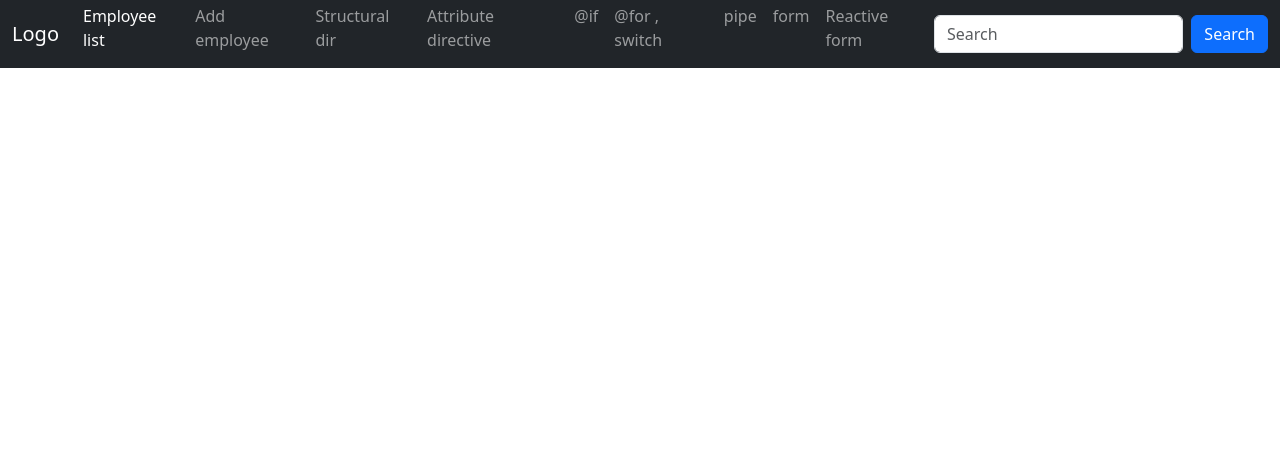
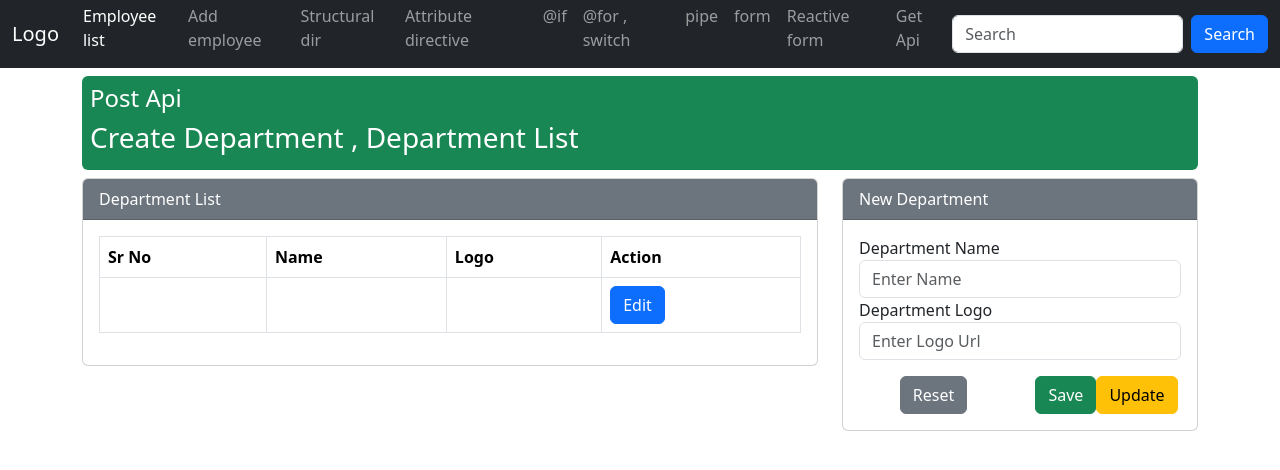
Before and after one commit to JBworks-GIT/angular_18_tutorial, an Angular app: page /post-api in a window 1280 px wide. Before the commit this address led to /. Shown: the top 470 px of the page. Built offline with nearby package versions, Linux system fonts and the light colour scheme.

Commit message:
get api used

```diff
--- a/src/app/app.component.html
+++ b/src/app/app.component.html
@@ -51,6 +51,9 @@
           <li class="nav-item" style="margin-top:-12px;">
             <a class="nav-link" routerLink="reactive-form">Reactive form</a>
           </li>
+          <li class="nav-item" style="margin-top:-12px;">
+            <a class="nav-link" routerLink="get-api">Get Api</a>
+          </li>
         </ul>
         <form class="d-flex">
           <input class="form-control me-2" type="text" placeholder="Search">
--- a/src/app/app.config.ts
+++ b/src/app/app.config.ts
@@ -2,7 +2,8 @@ import { ApplicationConfig, provideZoneChangeDetection } from '@angular/core';
 import { provideRouter } from '@angular/router';
 
 import { routes } from './app.routes';
+import { provideHttpClient } from '@angular/common/http';
 
 export const appConfig: ApplicationConfig = {
-  providers: [provideZoneChangeDetection({ eventCoalescing: true }), provideRouter(routes)]
+  providers: [provideHttpClient(),   provideZoneChangeDetection({ eventCoalescing: true }), provideRouter(routes)]
 };
--- /dev/null
+++ b/src/app/components/apiIntegration/get-api/get-api.component.html
@@ -0,0 +1,13 @@
+<div class="row">
+    <div class="col-2">
+        <div class="btn btn-success" (click)="getAllUser()">Get Users</div>
+        <div class="btn btn-success" (click)="getAllCustomer()">Get All Customers</div>
+    </div>
+    <div class="col-3">
+        <select class="form-select">
+            @for (item of userList; track $index) {
+                <option>{{item.name}}</option>
+            }
+        </select>
+    </div>
+</div>
--- /dev/null
+++ b/src/app/components/apiIntegration/get-api/get-api.component.ts
@@ -0,0 +1,36 @@
+import { HttpClient } from '@angular/common/http';
+import { Component } from '@angular/core';
+
+@Component({
+  selector: 'app-get-api',
+  standalone: true,
+  imports: [],
+  templateUrl: './get-api.component.html',
+  styleUrl: './get-api.component.css'
+})
+export class GetApiComponent {
+
+  userList :any [] = [];
+  customerList  : any [] = [];
+  constructor(private http : HttpClient){
+
+  }
+
+  getAllUser(){
+    debugger;
+    this.http.get("https://jsonplaceholder.typicode.com/users").subscribe((res :any) =>{
+      this.userList = res;
+    })
+  }
+  //to save data that we get from api call we need to use subscribe
+
+  getAllCustomer(){
+    debugger;
+    this.http.get("https://projectapi.gerasim.in/api/RealEstate/GetAllCustomers").subscribe((res :any)=>{
+      debugger;
+      this.customerList = res.data;
+    },error =>{
+      debugger;
+    })
+  }
+}
--- /dev/null
+++ b/src/app/components/apiIntegration/post-api/post-api.component.html
@@ -0,0 +1,75 @@
+<div class="mt-2 p-2 bg-success text-white rounded">
+    <h4>Post Api</h4>
+    <h3>Create Department , Department List</h3>
+</div>
+
+
+<div class="row pt-2">
+    <div class="col-8">
+        <div class="card">
+            <div class="card-header bg-secondary text-white">
+                Department List
+            </div>
+            <div class="card-body">
+                <div class="row">
+                    <div class="col-12">
+                        <table class="table table-bordered">
+                            <thead>
+                                <tr>
+                                    <th>Sr No</th>
+                                    <th>Name</th>
+                                    <th>Logo</th>
+                                    <th>Action</th>
+                                </tr>
+                            </thead>
+                            <tbody>
+
+                                <tr>
+                                    <td></td>
+                                    <td></td>
+                                    <td></td>
+                                    <td>
+                                        <button class="btn btn-primary" >Edit</button>
+                                        <!-- <button class="btn btn-danger" (click)="onDelete(item.departmentId)">Delete</button> -->
+                                    </td>
+                                </tr>
+
+                            </tbody>
+                        </table>
+                    </div>
+                </div>
+            </div>
+        </div>
+
+    </div>
+    <div class="col-4">
+        <div class="card">
+            <div class="card-header bg-secondary text-white">
+                New Department
+            </div>
+            <div class="card-body">
+                <div class="row">
+                    <div class="col-12">
+                        <label for="">Department Name</label>
+                        <input type="text" class="form-control"
+                            placeholder="Enter Name">
+                    </div>
+                    <div class="col-12">
+                        <label for="">Department Logo</label>
+                        <input type="text" class="form-control"
+                            placeholder="Enter Logo Url">
+                    </div>
+                </div>
+                <div class="row pt-3">
+                    <div class="col-6 text-center">
+                        <button class="btn btn-secondary">Reset</button>
+                    </div>
+                    <div class="col-6 text-center">
+                            <button class="btn btn-success" >Save </button>
+                            <button class="btn btn-warning" >Update </button>
+                    </div>
+                </div>
+            </div>
+        </div>
+    </div>
+</div>
```
Also changed, not shown: src/app/app.routes.ts (+10 -0 lines), src/app/components/apiIntegration/post-api/post-api.component.ts (added, +12 -0 lines), src/app/components/apiIntegration/get-api/get-api.component.css (added), src/app/components/apiIntegration/post-api/post-api.component.css (added), 2 other files (tests, documents, lock files or other folders).
